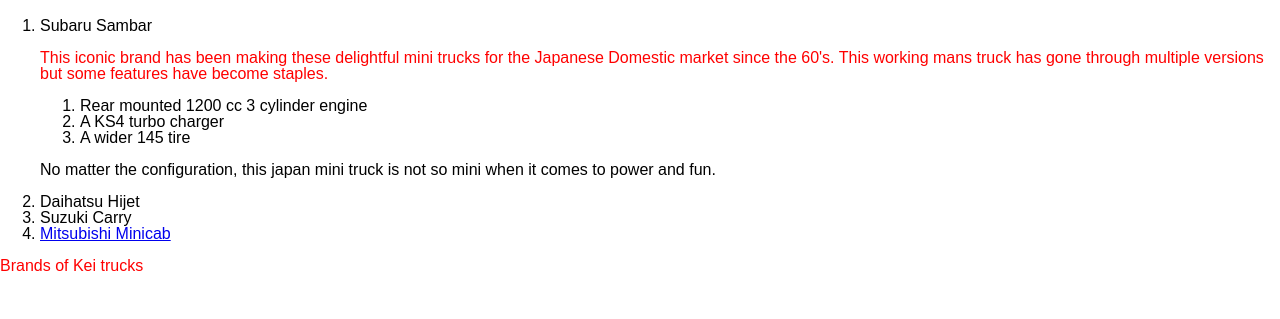
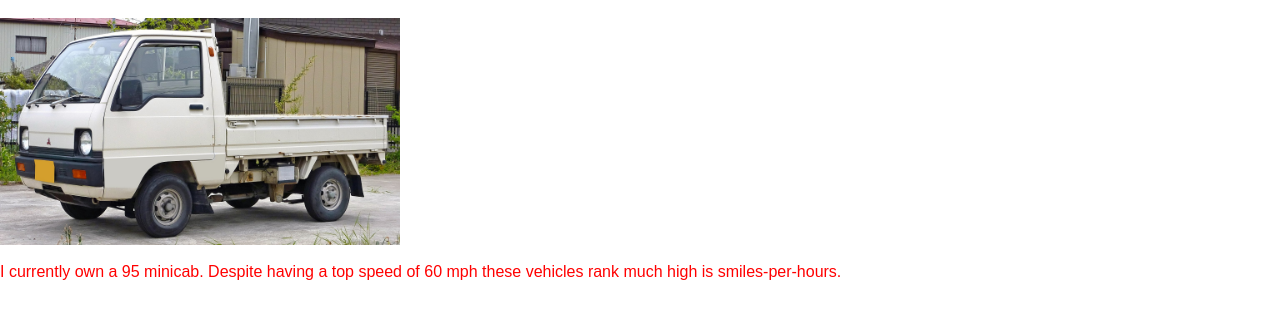
Before and after one commit to Amheisern/HelloHTML, a website built with Vite: page Minicab.html in a window 1280 px wide. Shown: the part 57-376 px from the top of the page. Built offline with nearby package versions, Linux system fonts and the light colour scheme.

Commit message:
MINIcab page update with picturess

```diff
--- a/Minicab.html
+++ b/Minicab.html
@@ -8,27 +8,11 @@
   </head>
   <body>
     <h1>Kei Trucks</h1>
-    <ol>
-      <li>Subaru Sambar</li>
-
-        <p> This iconic brand has been making these delightful mini trucks for the
-        Japanese Domestic market since the 60's. This working mans truck has
-        gone through multiple versions but some features have become staples.
-        <ol>
-          <li>Rear mounted 1200 cc 3 cylinder engine</li>
-          <li>A KS4 turbo charger</li>
-          <li> A wider 145 tire</li>
-
-        </ol>
-        <p> </p>
-        No matter the configuration, this japan mini truck is not so mini when it comes to power and fun.
-      </p>
-      <li>Daihatsu Hijet</li>
-      <li>Suzuki Carry</li>
-      <li><a href="localhost:3000/Minicab.html">Mitsubishi Minicab</a></li>
-
-    </ol>
-    <p>Brands of Kei trucks</p>
+    <img src="images/Minicab.jpg" alt="This truck is super cute" width="400" />
+    <p>
+      I currently own a 95 minicab. Despite having a top speed of 60 mph these
+      vehicles rank much high is smiles-per-hours.
+    </p>
 
     <script type="module" src="/src/main.ts"></script>
   </body>
```
Also changed, not shown: index.html (+0 -1 lines).
